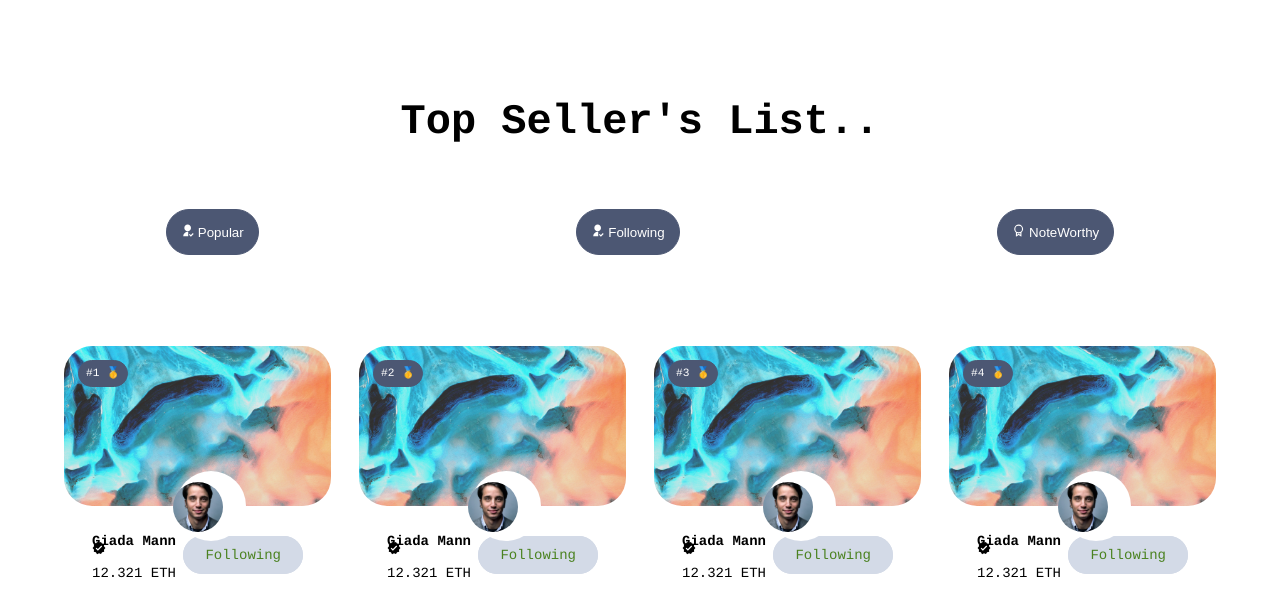
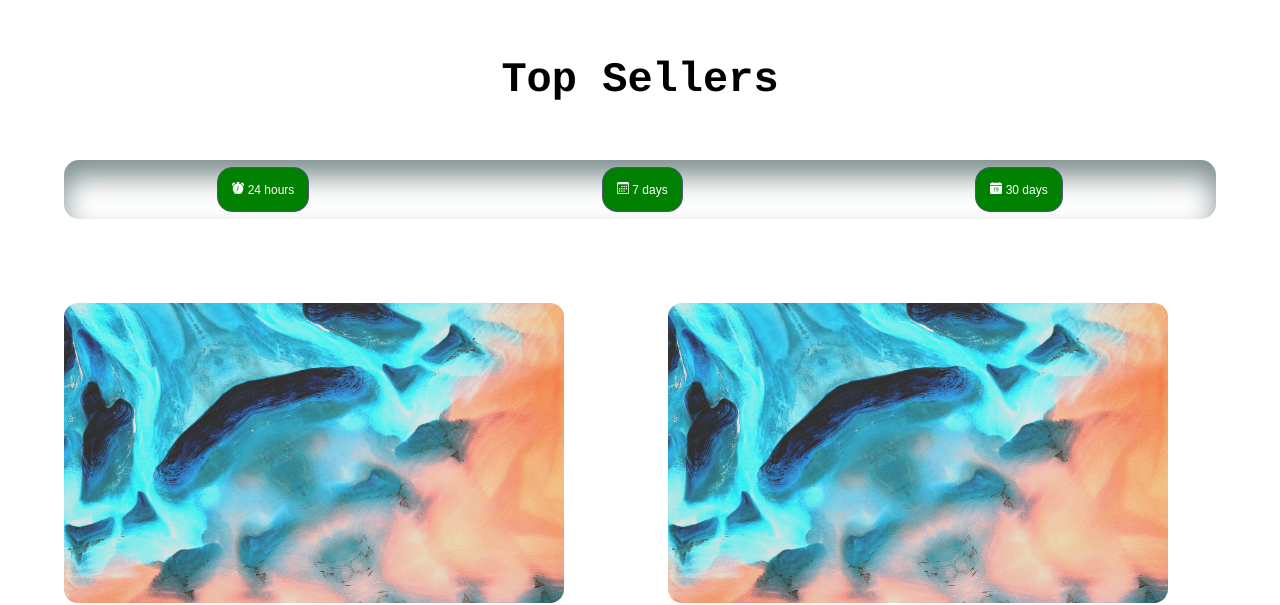
Before and after one commit to ameer017/avocet-frontend, a Next.js app: page / in a window 1280 px wide. Shown: the part 1397-2002 px from the top of the page. Built offline with nearby package versions, Linux system fonts and the light colour scheme.

Commit message:
collection_page_added

```diff
--- a/pages/index.js
+++ b/pages/index.js
@@ -26,7 +26,7 @@ const Home = () => {
         paragraph="Explore the listed Plastics in the most featured categories."
       />
       <Category /> */}
-      <FollowerTab /> {/*  route is inside Discover__Navbar */}
+      {/* <FollowerTab />  route is inside Discover__Navbar */}
       <Collection />
       <Filter />
       <Card />
```
Also changed, not shown: pages/collection.js (added).
